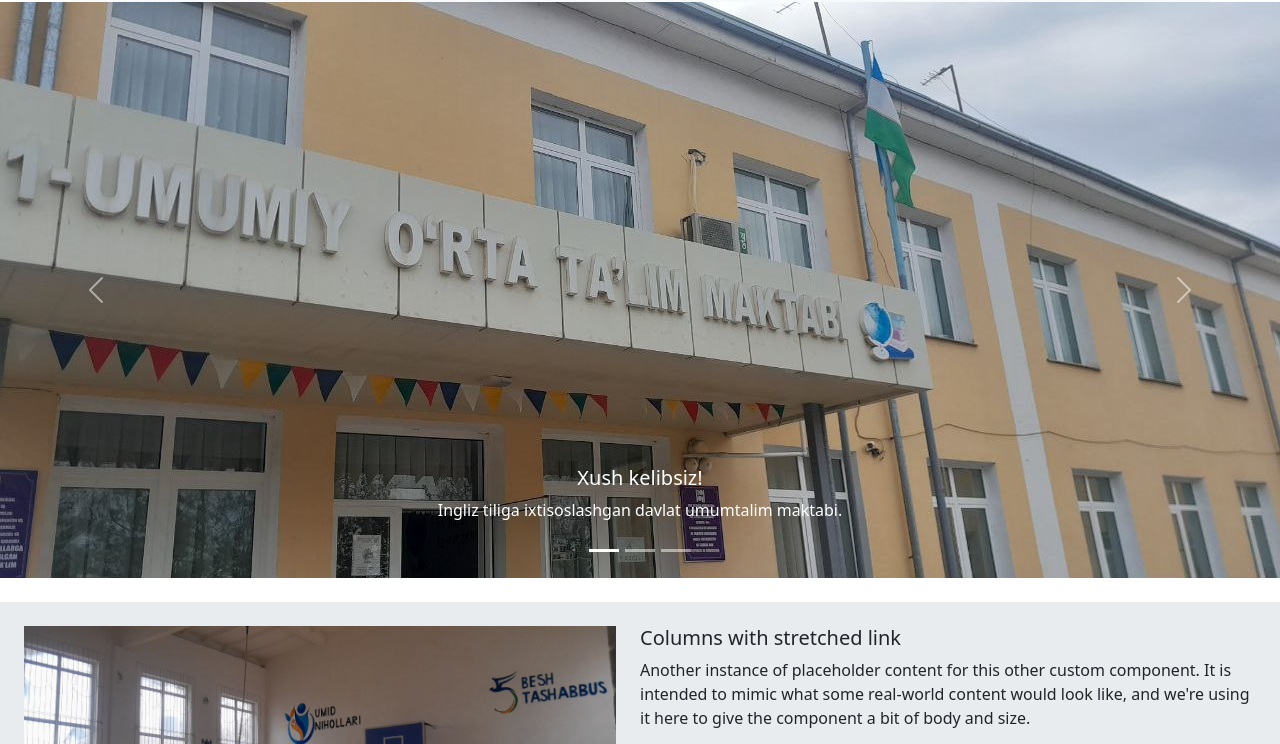
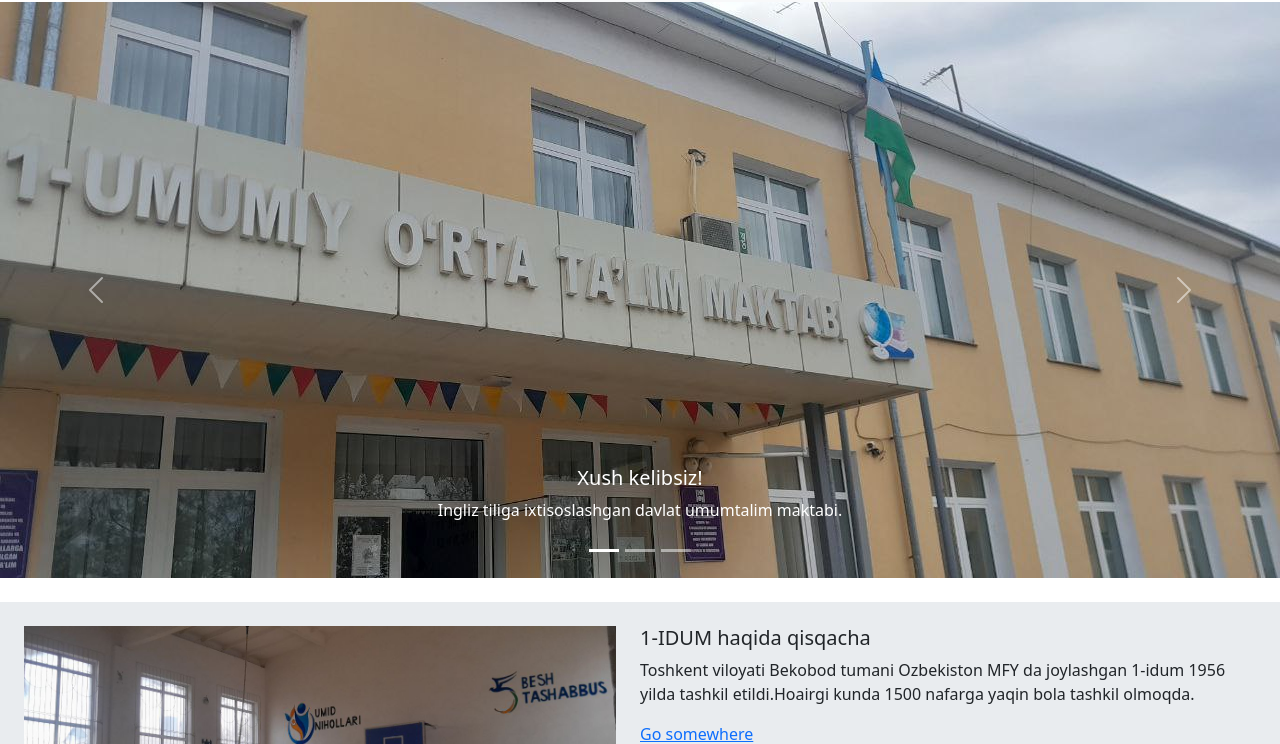
Before and after one commit to Ummatkulov/School, a plain HTML site: page index.html in a window 1280 px wide. Shown: the part 54-798 px from the top of the page. Drawn offline with nearby package versions, Linux system fonts and the light colour scheme.

Commit message:
first comment

```diff
--- a/index.html
+++ b/index.html
@@ -76,8 +76,10 @@
           <img src="./image/sport zal.jpg" class="w-100" alt="...">
         </div>
         <div class="col-md-6 p-4 ps-md-0">
-          <h5 class="mt-0">Columns with stretched link</h5>
-          <p>Another instance of placeholder content for this other custom component. It is intended to mimic what some real-world content would look like, and we're using it here to give the component a bit of body and size.</p>
+          <h5 class="mt-0">1-IDUM haqida qisqacha</h5>
+          <p>Toshkent viloyati Bekobod tumani Ozbekiston MFY da joylashgan 1-idum 1956 yilda tashkil etildi.Hoairgi kunda 1500 nafarga yaqin bola tashkil
+            olmoqda.
+          </p>
           <a href="#" class="stretched-link">Go somewhere</a>
         </div>
       </div>
```
